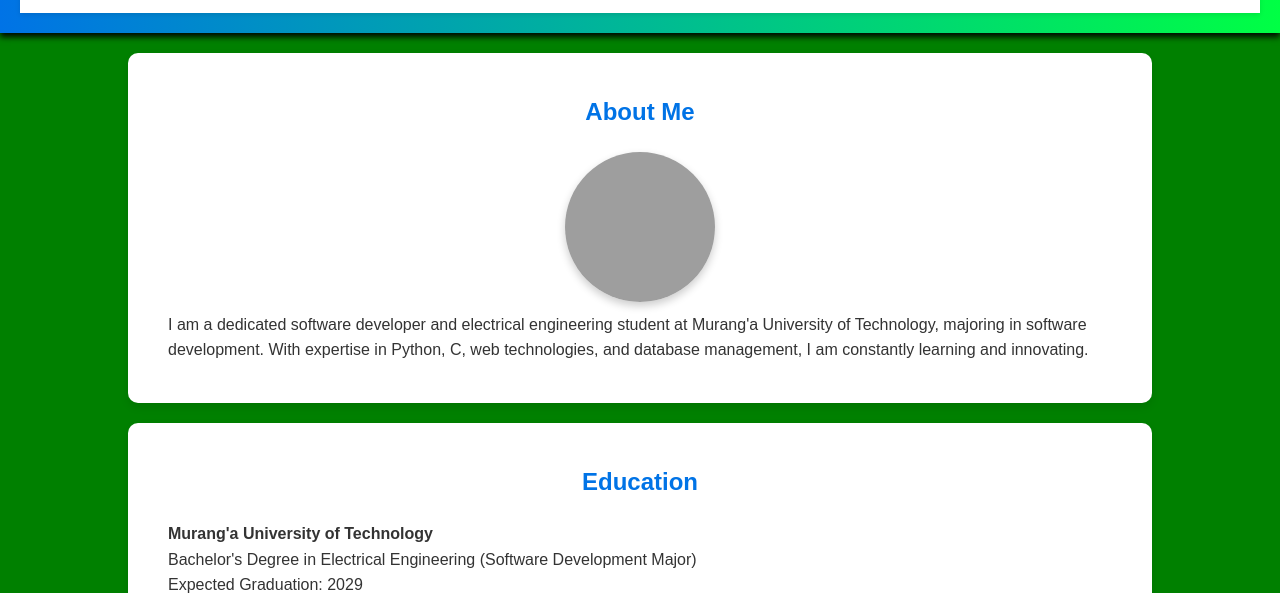
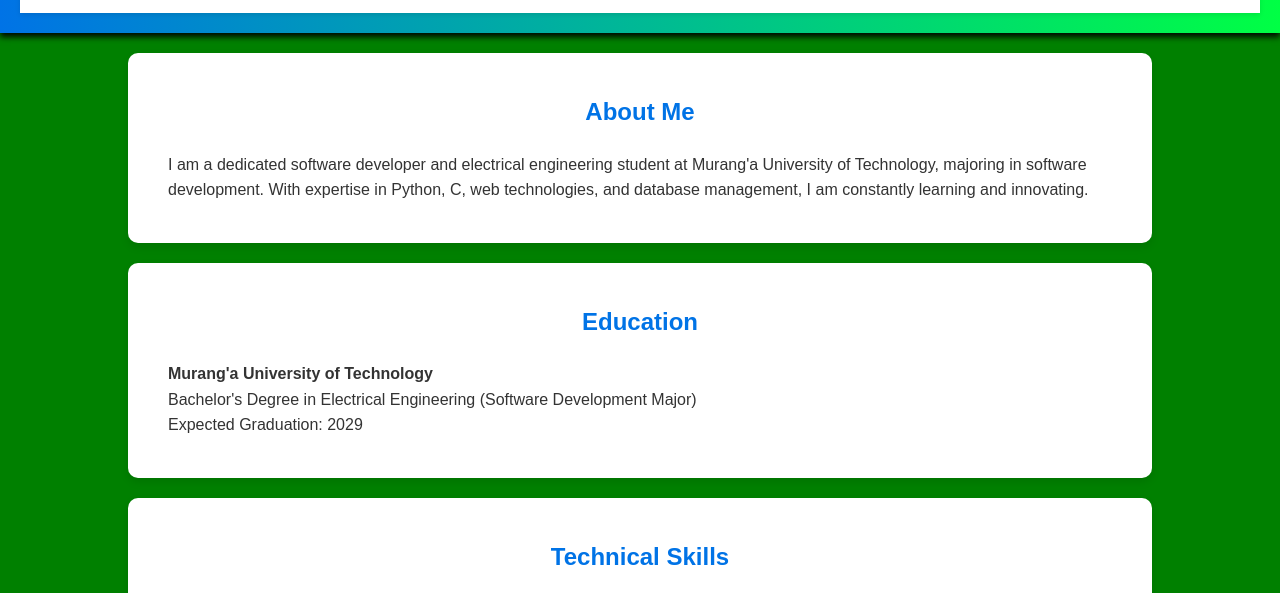
Before and after one commit to alfredndivo/personal-portfolio, a plain HTML site: page index.html in a window 1280 px wide. Shown: the part 142-735 px from the top of the page. Drawn offline with Linux system fonts and the light colour scheme; grey boxes are pictures that could not be loaded.

Commit message:
Update index.html

```diff
--- a/index.html
+++ b/index.html
@@ -24,7 +24,6 @@
 
     <section id="about">
         <h2>About Me</h2>
-         <img src="C:\Users\user\Downloads\20250404_194523 (1).jpg" alt="Alfred's Profile Picture" class="profile-pic">
         <p>I am a dedicated software developer and electrical engineering student at Murang'a University of Technology, majoring in software development. With expertise in Python, C, web technologies, and database management, I am constantly learning and innovating.</p>
     </section>
 
```
